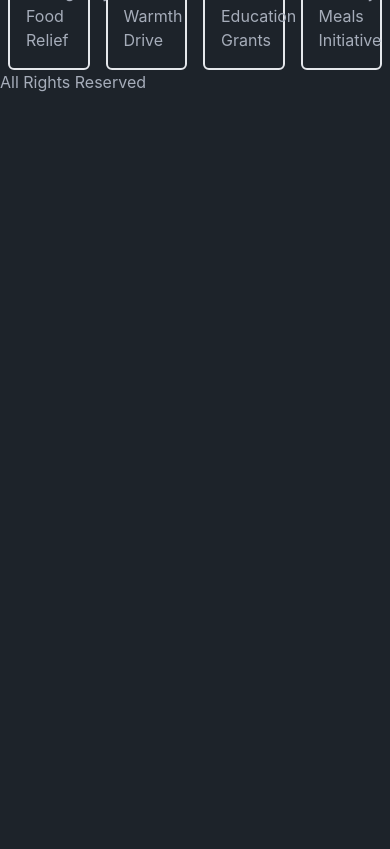
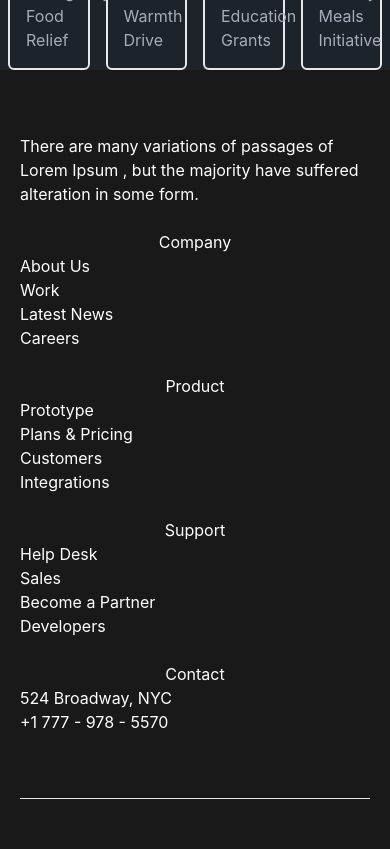
Before and after one commit to originalmahim/Donation-Campaign, a React (Vite) app: page / in a window 390 px wide. Shown: the part 688-1537 px from the top of the page. Before the commit the page ends 844 px from the top, so only its background shows below. Built offline with nearby package versions, Linux system fonts and the light colour scheme.

Commit message:
created footer section and responsived it

```diff
--- a/src/Components/Footer/Footer.jsx
+++ b/src/Components/Footer/Footer.jsx
@@ -2,9 +2,60 @@
 
 const Footer = () => {
           return (
-          <div>
-           <h1>All Rights Reserved</h1>
-          </div>
+                    <div>
+                    <footer className="bg-[#1A1919] lg:py-[130px] py-16 lg:px-0 px-5 text-white">
+                      <div className="max-w-[1140px] mx-auto">
+                        <div className="flex flex-col lg:flex-row gap-6 mb-16">
+                          <div className="footer-part lg:w-[36%] w-full">
+                            <p>There are many variations of passages of Lorem Ipsum , but the majority have suffered alteration in some form.</p>
+                          </div>
+                          <div className="footer-part lg:w-[16%] w-full">
+                            <h3 className="text-center lg:text-left">Company</h3>
+                            <ul>
+                              <li>About Us</li>
+                              <li>Work</li>
+                              <li>Latest News</li>
+                              <li>Careers</li>
+                            </ul>
+                          </div>
+                          <div className="footer-part lg:w-[16%] w-full">
+                            <h3 className="text-center lg:text-left">Product</h3>
+                            <ul>
+                              <li>Prototype</li>
+                              <li>Plans & Pricing</li>
+                              <li>Customers</li>
+                              <li>Integrations</li>
+                            </ul>
+                          </div>
+                          <div className="footer-part lg:w-[16%] w-full">
+                            <h3 className="text-center lg:text-left">Support</h3>
+                            <ul>
+                              <li>Help Desk</li>
+                              <li>Sales</li>
+                              <li>Become a Partner</li>
+                              <li>Developers</li>
+                            </ul>
+                          </div>
+                          <div className="footer-part lg:w-[16%] w-full">
+                            <h3 className="text-center lg:text-left">Contact</h3>
+                            <ul>
+                              <li>524 Broadway, NYC</li>
+                              <li>+1 777 - 978 - 5570</li>
+                            </ul>
+                          </div>
+                        </div>
+                        <hr className="mb-16" />
+                        <div className="flex justify-between items-center flex-col lg:flex-row">
+                          <div className="copyRight">
+                            <p>@2023 CareerHub. All Rights Reserved</p>
+                          </div>
+                          <div className="copyRight">
+                            <p>Powered by CareerHub</p>
+                          </div>
+                        </div>
+                      </div>
+                    </footer>
+                  </div>
           );
 };
 
```
